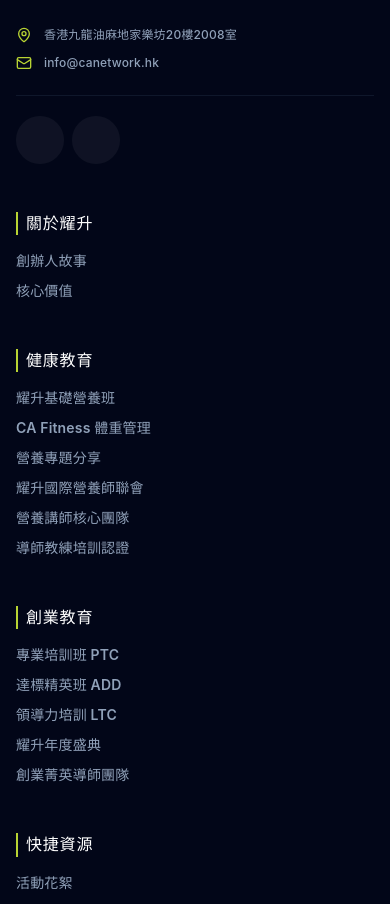
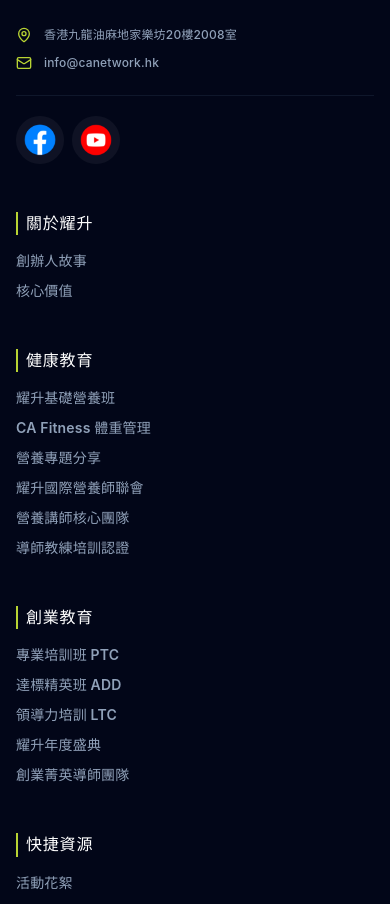
Before and after one commit to VITRUS-Limited/ca_network, a React (Vite) app: page / in a window 390 px wide. Shown: the part 2860-3764 px from the top of the page. Built offline with nearby package versions, Linux system fonts and the light colour scheme.

Commit message:
desktop commit

```diff
--- a/src/components/Footer.jsx
+++ b/src/components/Footer.jsx
@@ -74,7 +74,7 @@ export default function Footer({ setActiveTab }) {
                                     <img
                                         src="/facebook.png"
                                         alt="Desktop Banner"
-                                        className="hidden md:block w-full h-full object-cover"
+                                        className="block w-full h-full object-cover"
                                     />
                                 </div>
                             </a>
@@ -91,14 +91,12 @@ export default function Footer({ setActiveTab }) {
                                     <img
                                         src="/youtube.png"
                                         alt="Desktop Banner"
-                                        className="hidden md:block w-full h-full object-cover"
+                                        className="block w-full h-full object-cover"
                                     />
                                 </div>
                             </a>
                         </div>
                     </div>
-
-
 
                     {/* ==================== 欄位 2：關於耀升 ==================== */}
                     <div className="lg:col-span-2 text-left space-y-4">
```
